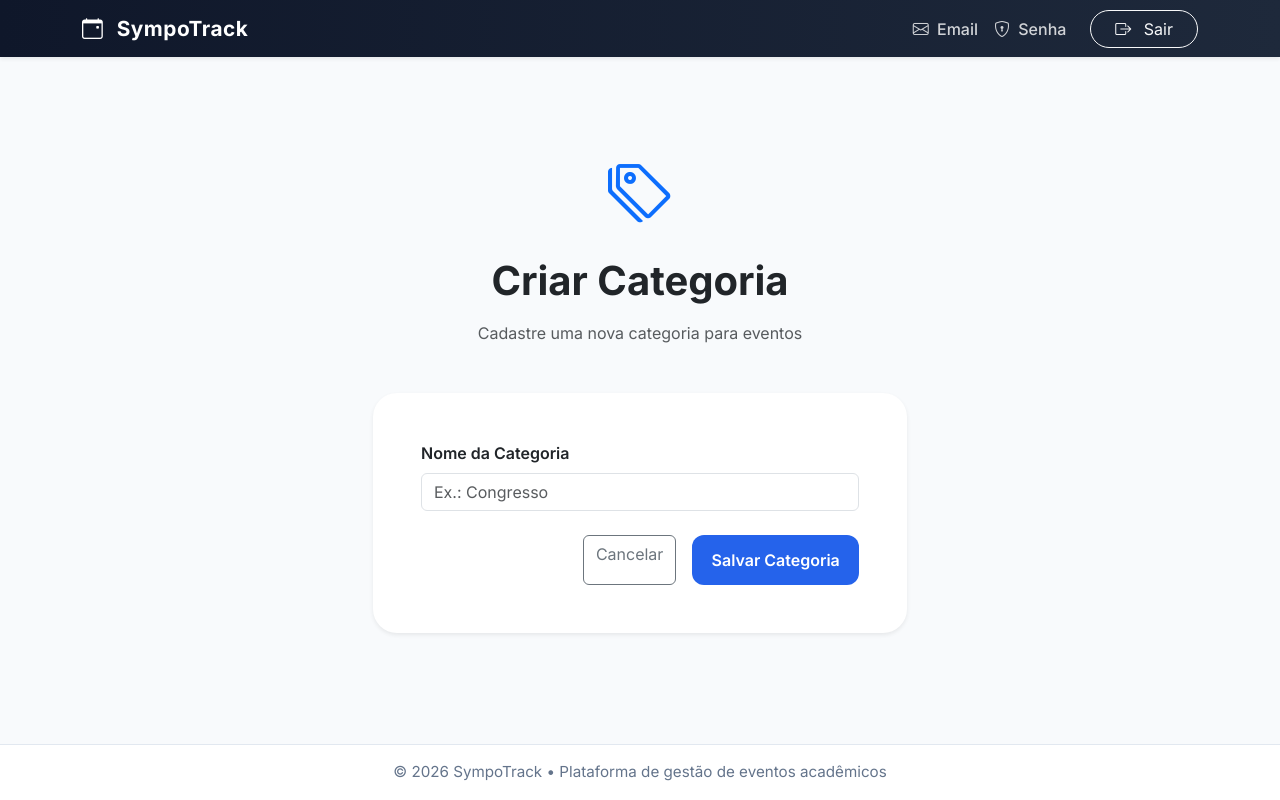
After one commit to Tobias-Costa/SympoTrack, a Django app: page /register/event/category in a window 1280 px wide. The commit adds this page. Run offline with Django 5.2, Linux system fonts and the light colour scheme; the visitor is signed in with stand-in values (Sample User, id 1).

Commit message:
feat: category view V1

```diff
--- /dev/null
+++ b/sympo_track_app/templates/register_category.html
@@ -0,0 +1,87 @@
+{% extends 'allauth/layouts/base.html' %}
+
+{% load static %}
+
+{% block title %}
+    Criar Categoria
+{% endblock %}
+
+{% block content %}
+
+<div class="container py-5">
+
+    <div class="text-center mb-5">
+
+        <div class="mb-3">
+            <i class="bi bi-tags text-primary"
+               style="font-size: clamp(3rem, 5vw, 4rem);"></i>
+        </div>
+
+        <h1 class="fw-bold mb-3">
+            Criar Categoria
+        </h1>
+
+        <p class="text-muted mb-0">
+            Cadastre uma nova categoria para eventos
+        </p>
+
+    </div>
+
+    <div class="row justify-content-center">
+
+        <div class="col-lg-6">
+
+            <div class="card global-card border-0 shadow-sm">
+
+                <div class="card-body p-4 p-lg-5">
+
+                    <form method="POST">
+
+                        {% csrf_token %}
+
+                        <div class="mb-4">
+
+                            <label class="form-label fw-semibold">
+
+                                Nome da Categoria
+
+                            </label>
+
+                            <input type="text"
+                                   name="name"
+                                   class="form-control"
+                                   placeholder="Ex.: Congresso">
+
+                        </div>
+
+                        <div class="d-flex justify-content-end gap-3">
+
+                            <a href="{% url 'register_event' %}"
+                               class="btn btn-outline-secondary">
+
+                                Cancelar
+
+                            </a>
+
+                            <button type="submit"
+                                    class="btn btn-primary">
+
+                                Salvar Categoria
+
+                            </button>
+
+                        </div>
+
+                    </form>
+
+                </div>
+
+            </div>
+
+        </div>
+
+    </div>
+
+</div>
+
+{% endblock %}
--- a/sympo_track_app/urls.py
+++ b/sympo_track_app/urls.py
@@ -4,7 +4,8 @@ from . import views
 urlpatterns = [
     path("", views.home, name="home"),
     path("register/event", views.register_event, name="register_event"),
-    path("register/language", views.register_language, name="register_language"),
-    path("register/address", views.register_address, name="register_address"),
-    path("register/address/city", views.register_city, name="register_city"),
+    path("register/event/language", views.register_language, name="register_language"),
+    path("register/event/address", views.register_address, name="register_address"),
+    path("register/event/address/city", views.register_city, name="register_city"),
+    path("register/event/category", views.register_category, name="register_category"),
 ]
--- a/sympo_track_app/views.py
+++ b/sympo_track_app/views.py
@@ -2,7 +2,7 @@ from django.shortcuts import render, redirect, get_object_or_404
 from django.contrib.auth.decorators import login_required
 from django.contrib import messages
 from django.db import DatabaseError
-from .models import Language, State, City, EventAddress
+from .models import Language, State, City, EventAddress, EventCategories
 
 # Create your views here.
 
@@ -16,8 +16,9 @@ def register_event(request):
      # Retorna todas as linguagens cadastradas no DB
     languages = Language.objects.all().order_by("language")
     addresses = EventAddress.objects.all().order_by("place_name")
+    categories = EventCategories.objects.all().order_by("name")
 
-    return render(request, "register_event.html", {"languages":languages, "addresses_options":addresses})
+    return render(request, "register_event.html", {"languages":languages, "addresses_options":addresses, "category_options":categories, })
 
 # ------------------------ REGISTER VIEWS DE CAMPOS ADICIONAIS DO REGISTER EVENT ------------------------
 
@@ -86,3 +87,21 @@ def register_city(request):
 
     states = State.objects.all().order_by('name')
     return render(request, "register_city.html", {'states':states})
+
+@login_required
+def register_category(request):
+    if request.method == "POST":
+        try:
+            # Salvando categoria no model EventCategories
+            category = EventCategories(name=request.POST.get('name'))
+            category.save()
+            # Atualiza buffer de messages
+            messages.success(request, "Categoria adicionada.")
+        except DatabaseError as e:
+            # Captura o erro do banco de dados e avisa o usuário sem derrubar o sistema
+            messages.error(request, f"Erro ao salvar a categoria")
+        except Exception as e:
+            # Captura qualquer outro erro inesperado
+            messages.error(request, f"Ocorreu um erro inesperado")
+
+    return render(request, "register_category.html")
```
Also changed, not shown: sympo_track_app/templates/register_event.html (+15 -4 lines).
